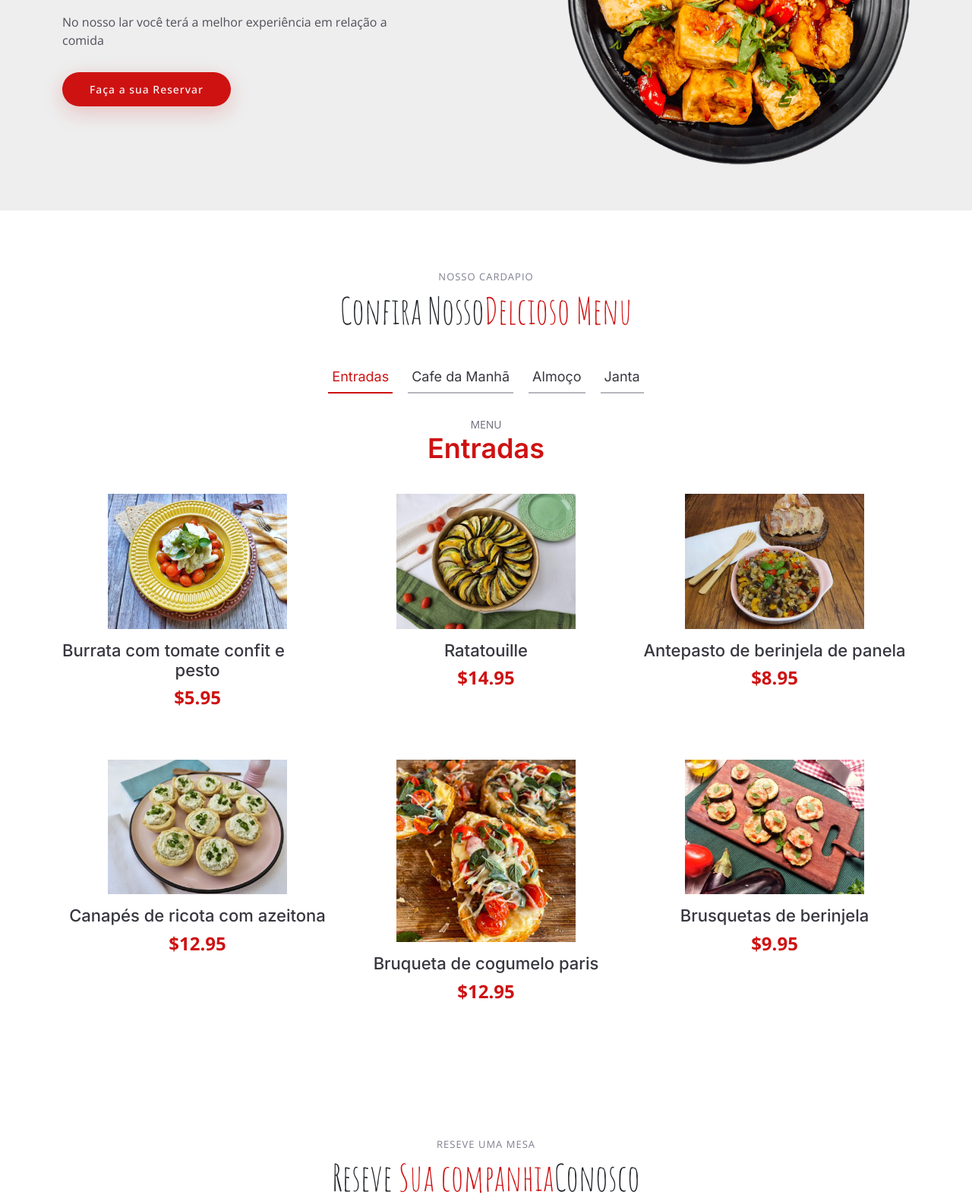
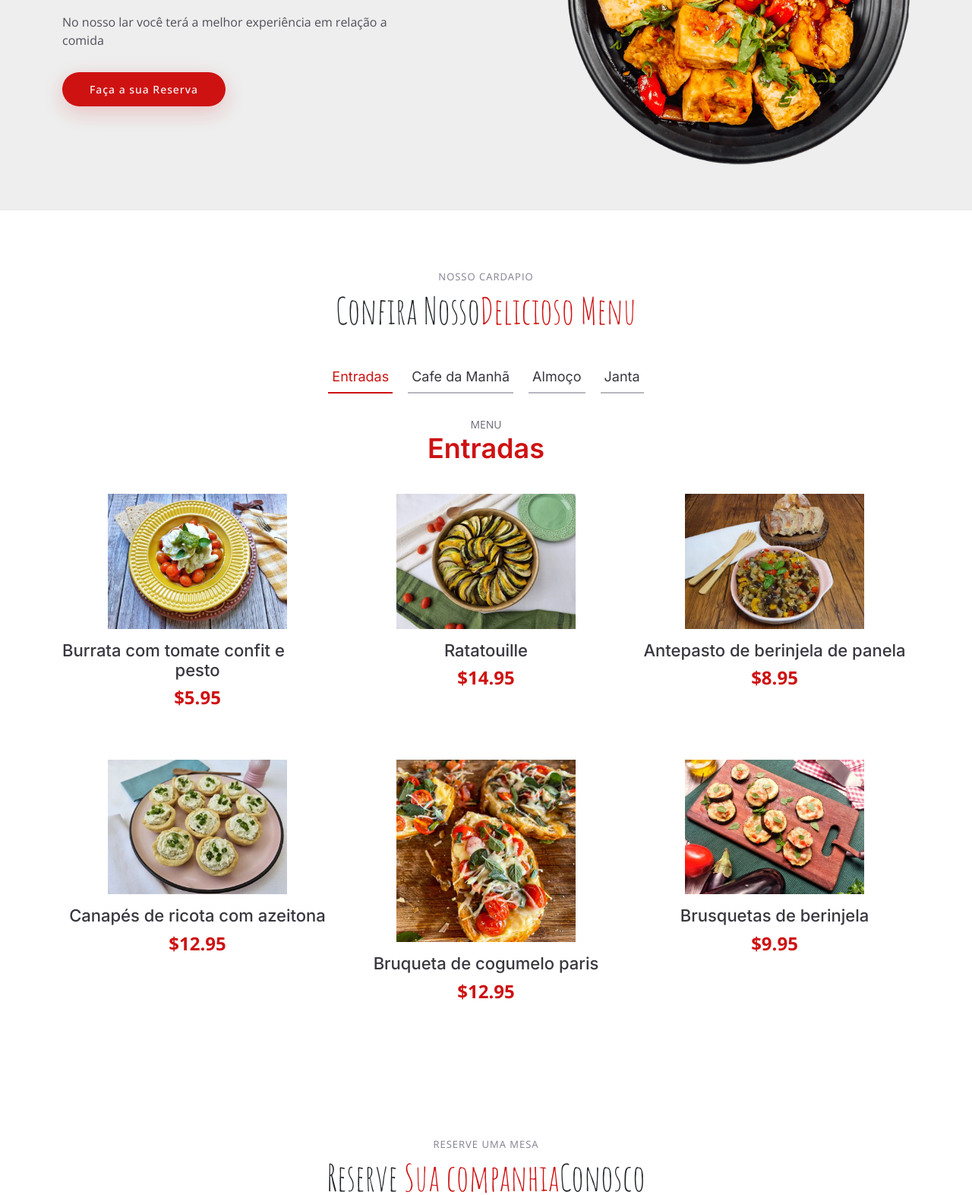
Before and after one commit to Luhera/CARDAPIO, a plain HTML site: page index.html in a window 1280 px wide. Shown: the part 394-1967 px from the top of the page at 76% size. Drawn offline with nearby package versions, Linux system fonts and the light colour scheme.

Commit message:
Update index.html

```diff
--- a/index.html
+++ b/index.html
@@ -68,7 +68,7 @@
           <h2 data-aos="fade-up">Aproveite Sua<br>Deliciosa Comida</h2>
           <p data-aos="fade-up" data-aos-delay="100">No nosso lar você terá a melhor experiência em relação a comida</p>
           <div class="d-flex" data-aos="fade-up" data-aos-delay="200">
-            <a href="#book-a-table" class="btn-book-a-table">Faça a sua Reservar</a>
+            <a href="#book-a-table" class="btn-book-a-table">Faça a sua Reserva</a>
           </div>
         </div>
         <div class="col-lg-5 order-1 order-lg-2 text-center text-lg-start">
@@ -86,7 +86,7 @@
 
         <div class="section-header">
           <h2>Nosso Cardapio</h2>
-          <p>Confira Nosso<span>Delcioso Menu</span></p>
+          <p>Confira Nosso<span>Delicioso Menu</span></p>
         </div>
 
         <ul class="nav nav-tabs d-flex justify-content-center" data-aos="fade-up" data-aos-delay="200">
@@ -382,8 +382,8 @@
       <div class="container" data-aos="fade-up">
 
         <div class="section-header">
-          <h2>Reseve uma mesa </h2>
-          <p>Reseve <span>Sua companhia</span>Conosco</p>
+          <h2>Reserve uma mesa </h2>
+          <p>Reserve <span>Sua companhia</span>Conosco</p>
         </div>
 
         <div class="row g-0">
```
